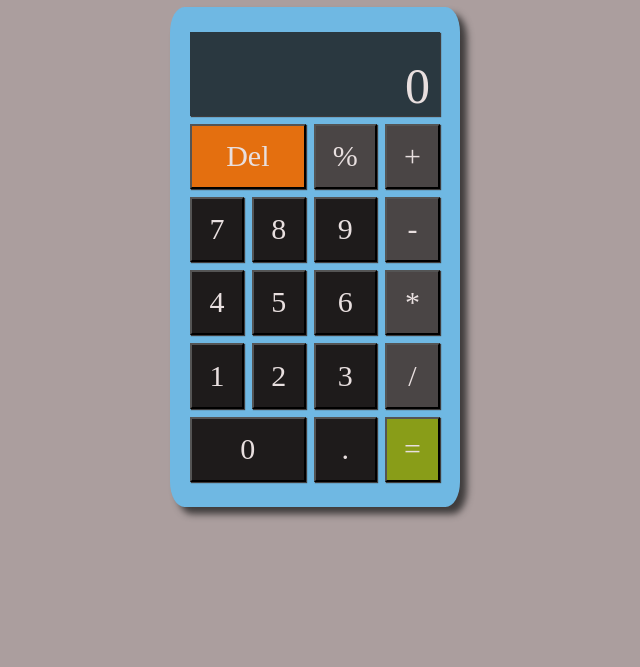
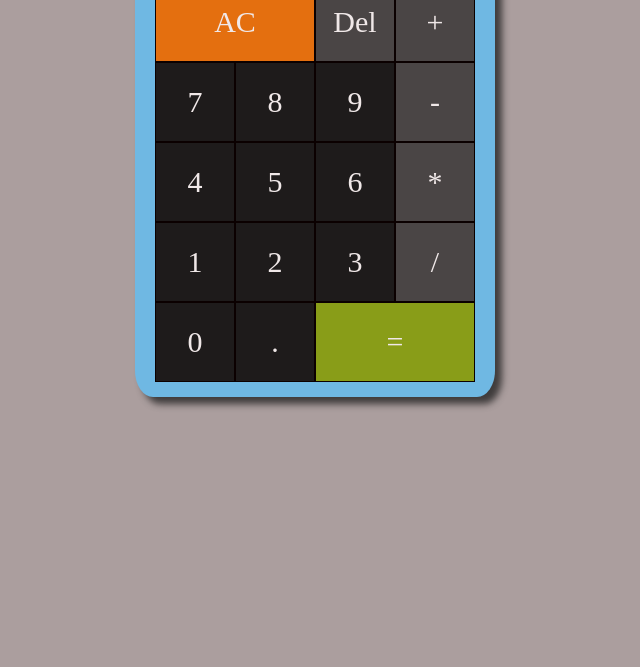
Before and after one commit to Bello2288/js-calculator, a plain HTML site: page index.html in a window 1280 px wide. Shown: the part 133-800 px from the top of the page, without its empty margins (325-965 px from the left). Drawn offline with Linux system fonts and the light colour scheme.

Commit message:
finished

```diff
--- a/css/main.css
+++ b/css/main.css
@@ -1,73 +1,69 @@
-body {
-    background-color: #ab9e9e;
-    text-align: center;
-    align-content: center;
-    margin-top: 60px;
+*, *::before, *::after {
+    box-sizing: border-box;
+    font-family: serif;
+    font-weight: normal;
 }
 
 
-.viewport { grid-area: vp; padding-top: 25px; color: #3f3c3c; }
-.box2 { grid-area: del; background-color: #e46f0f; }
-.box3 { grid-area: percentage; background-color: #4a4545; }
-.box4 { grid-area: plus; background-color: #4a4545; }
-.box5 { grid-area: seven; background-color: #1e1b1b; }
-.box6 { grid-area: eight; background-color: #1e1b1b; }
-.box7 { grid-area: nine; background-color: #1e1b1b; }
-.box8 { grid-area: minus; background-color: #4a4545; }
-.box9 { grid-area: four; background-color: #1e1b1b; }
-.box10 { grid-area: five; background-color: #1e1b1b; }
-.box11 { grid-area: six; background-color: #1e1b1b; }
-.box12 { grid-area: multiply; background-color: #4a4545; }
-.box13 { grid-area: one; background-color: #1e1b1b; }
-.box14 { grid-area: two; background-color: #1e1b1b; }
-.box15 { grid-area: three; background-color: #1e1b1b; }
-.box16 { grid-area: divide; background-color: #4a4545; }
-.box17 { grid-area: zero; background-color: #1e1b1b; }
-.box18 { grid-area: point; background-color: #1e1b1b; }
-.box19 { grid-area: equals; background-color: #899d18; }
+body {
+    background-color: #ab9e9e;
+    padding: 0;
+    margin: 0;
+    display: flex;
+    justify-content: center;
+    align-content: center;
+}
 
-.box {
-    display: flex;
-    align-items: center;
-    justify-content: center;
-    /* height: auto; */
-    box-shadow: 1px 1px 1px #3f3c3c;
-}
+
+.viewport { color: #3f3c3c; }
+.AC-button {  background-color: #e46f0f; }
+.light-button { background-color: #4a4545; }
+.dark-button {  background-color: #1e1b1b; }
+.equals-button {  background-color: #899d18; }
 
 .calculator-container {
     display: grid;
-    grid-template-areas: 'myB myB myB' 'myArea myArea myArea';
-    width: 250px;
-    height: 450px;
+    justify-content: center;
+    align-content: center;
+    /* min-height: 100vh; */
+    grid-template-columns: repeat(4, 80px);
+    grid-template-rows: minmax(100px, auto) repeat(5, 80px);
+    width: 360px;
+    height: 530px;
     background-color: rgb(111, 184, 227);
-    margin: auto;
     border-radius: 5%;
     box-shadow: 7px 7px 7px #3f3c3c;
-    grid-template-areas:
-    'vp vp vp vp'
-    'del del percentage plus'
-    'seven eight nine minus'
-    'four five six multiply'
-    'one two three divide'
-    'zero zero point equals';
-    gap: 8px;
-    padding: 25px 20px;
 }
+.calculator-container > button {
+    cursor: pointer;
+    font-size: 30px;
+    border: 1px solid #0b0000;
+    outline: none;
+    color: #f0e8e8;
 
-.calculator-container > div {
-    color: #e8dfdf;
+}
+.calculator-container > button:hover {
+    background-color: rgba(186, 177, 177, 0.8);
+}
+.span-two {
+    grid-column: span 2;
+}
+.viewport {
+    grid-column: 1 / -1;
     background-color: rgba(25, 24, 24, 0.8);
-    padding: 0px 10px;
-    font-size: 50px;
-    border: 0;
-
     display: flex;
     align-items: flex-end;
-    justify-content: end;
-    box-shadow: 1px 1px 1px #3f3c3c;
+    justify-content: space-around;
+    flex-direction: column;
+    padding: 8px;
+    word-wrap: break-word;
+    word-break: break-all;
 }
-.calculator-container > button {
+.viewport .previous-operand {
     color: #e8dfdf;
-    padding: 0px;
-    font-size: 30px;
+    font-size: 25px;
 }
+.viewport .current-operand {
+    color: #e8dfdf;
+    font-size: 45px;
+}
--- a/index.html
+++ b/index.html
@@ -2,34 +2,37 @@
 <html lang="en">
 <head>
     <meta charset="UTF-8">
-    <meta http-equiv="X-UA-Compatible" content="IE=edge">
+    <meta http-equiv="X-UA-Compatible" content="ie=edge">
     <meta name="viewport" content="width=device-width, initial-scale=1.0">
     <title>Calculator App</title>
     <link rel="stylesheet" href="css/normilize.css">
     <link rel="stylesheet" href="css/main.css">
 </head>
 <body>
-    <h1>Calculator App</h1>
+    <!-- <h1>Calculator App</h1> -->
     <div class="calculator-container">
-        <div class="viewport">0</div>
-        <button class="box box2">Del</button>
-        <button class="box box3">%</button>
-        <button class="box box4">+</button>
-        <button class="box box5">7</button>
-        <button class="box box6">8</button>
-        <button class="box box7">9</button>
-        <button class="box box8">-</button>
-        <button class="box box9">4</button>
-        <button class="box box10">5</button>
-        <button class="box box11">6</button>
-        <button class="box box12">*</button>
-        <button class="box box13">1</button>
-        <button class="box box14">2</button>
-        <button class="box box15">3</button>
-        <button class="box box16">/</button>
-        <button class="box box17">0</button>
-        <button class="box box18">.</button>
-        <button class="box box19">=</button>
+        <div class="viewport">
+            <div data-previous-operand class="previous-operand"></div>
+            <div data-current-operand class="current-operand"></div>
+        </div>
+        <button data-all-clear class="AC-button span-two">AC</button>
+        <button data-delete class="light-button">Del</button>
+        <button data-operation class="light-button">+</button>
+        <button data-number class="dark-button">7</button>
+        <button data-number class="dark-button">8</button>
+        <button data-number class="dark-button">9</button>
+        <button data-operation class="light-button">-</button>
+        <button data-number class="dark-button">4</button>
+        <button data-number class="dark-button">5</button>
+        <button data-number class="dark-button">6</button>
+        <button data-operation class="light-button">*</button>
+        <button data-number class="dark-button">1</button>
+        <button data-number class="dark-button">2</button>
+        <button data-number class="dark-button">3</button>
+        <button data-operation class="light-button">/</button>
+        <button data-number class="dark-button">0</button>
+        <button data-number class="dark-button">.</button>
+        <button data-equals class="equals-button span-two">=</button>
     </div>
 
 
--- a/main.js
+++ b/main.js
@@ -0,0 +1,102 @@
+class Calculator {
+    constructor(previousOperandTextElement, currentOperandTextElement) {
+        this.previousOperandTextElement = previousOperandTextElement
+        this.currentOperandTextElement = currentOperandTextElement
+        this.clear()
+    }
+
+    clear() {
+        this.currentOperand = ''
+        this.previousOperand = ''
+        this.operations = undefined
+    }
+
+    delete() {
+        this.currentOperand = this.currentOperand.toString().slice(0, -1)
+    }
+
+    appendNumber(number) {
+        if (number === '.' && this.currentOperand.includes('.')) return
+        this.currentOperand = this.currentOperand.toString() + number.toString()
+    }
+
+    chooseOperation(operation) {
+        if (this.currentOperand === '') return
+        if (this.previousOperand !== '') {
+            this.compute()
+        }
+        this.operation = operation
+        this.previousOperand = this.currentOperand
+        this.currentOperand = ''
+    }
+
+    compute() {
+        let computation
+        const prev = parseFloat(this.previousOperand)
+        const current = parseFloat(this.currentOperand)
+        if (isNaN(prev) || isNaN(current)) return
+        switch (this.operation) {
+            case '+':
+                computation = prev + current
+                break
+            case '-':
+                computation = prev - current
+                break
+                case '*':
+                computation = prev * current
+                break
+                case '/':
+                computation = prev / current
+                break
+            default:
+                return
+        }
+        this.currentOperand = computation
+        this.operation = undefined
+        this.previousOperand = ''
+    }
+
+    updateDisplay() {
+        this.currentOperandTextElement.innerText = this.currentOperand
+        this.previousOperandTextElement.innerText = this.previousOperand
+    }
+}
+
+
+const numberButtons = document.querySelectorAll('[data-number')
+const operationButton = document.querySelectorAll('[data-operation')
+const equalsButton = document.querySelector('[data-equals')
+const deleteButton = document.querySelector('[data-delete')
+const allClearButton = document.querySelector('[data-all-clear')
+const previousOperandTextElement = document.querySelector('[data-previous-operand')
+const currentOperandTextElement = document.querySelector('[data-current-operand')
+
+const calculator = new Calculator(previousOperandTextElement,currentOperandTextElement)
+
+numberButtons.forEach(button => {
+    button.addEventListener('click', () => {
+        calculator.appendNumber(button.innerText)
+        calculator.updateDisplay()
+    })
+})
+operationButton.forEach(button => {
+    button.addEventListener('click', () => {
+        calculator.chooseOperation(button.innerText)
+        calculator.updateDisplay()
+    })
+})
+
+equalsButton.addEventListener('click', button => {
+    calculator.compute()
+    calculator.updateDisplay()
+})
+
+allClearButton.addEventListener('click', button => {
+    calculator.clear()
+    calculator.updateDisplay()
+})
+
+deleteButton.addEventListener('click', button => {
+    calculator.delete()
+    calculator.updateDisplay()
+})
```
